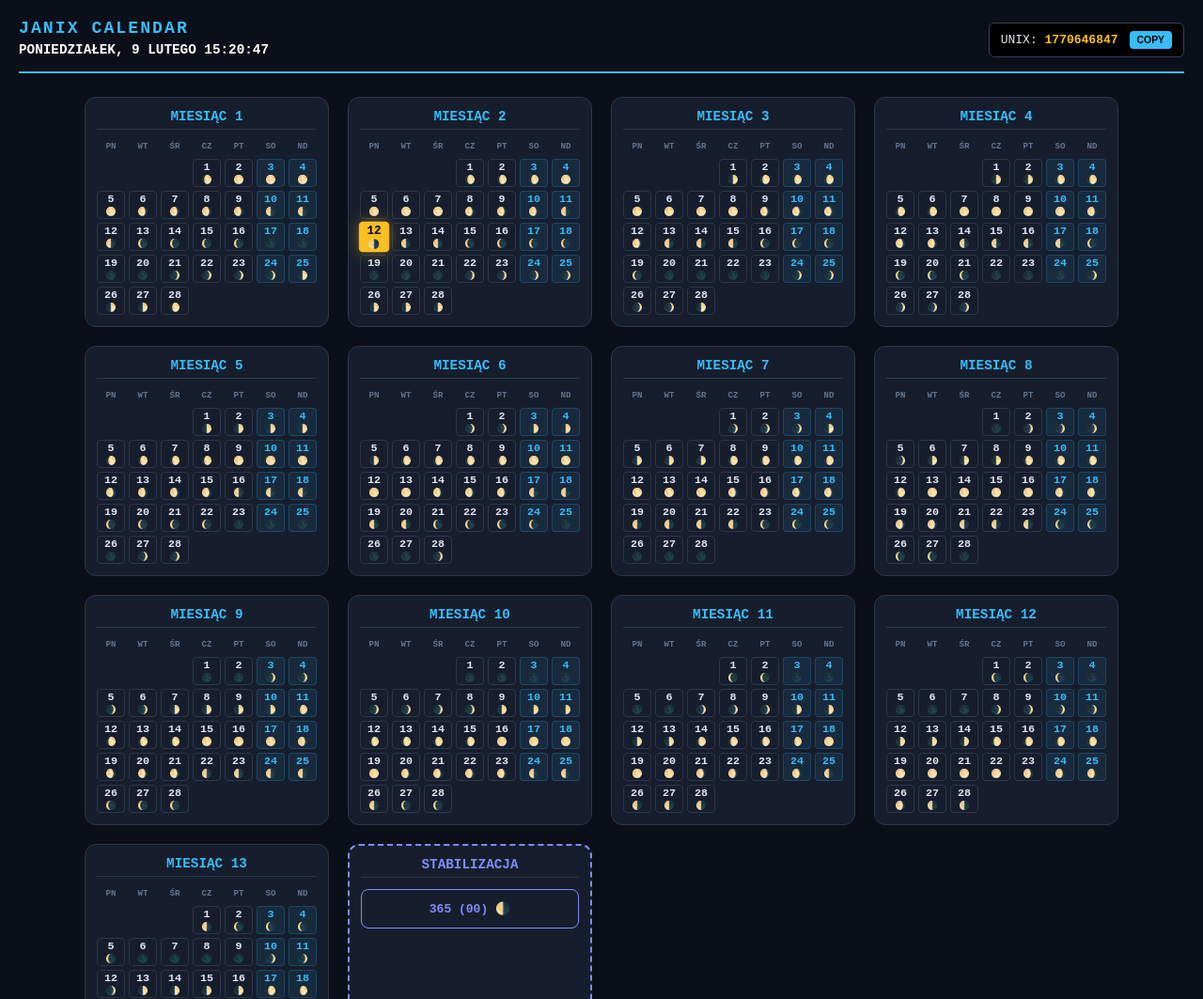
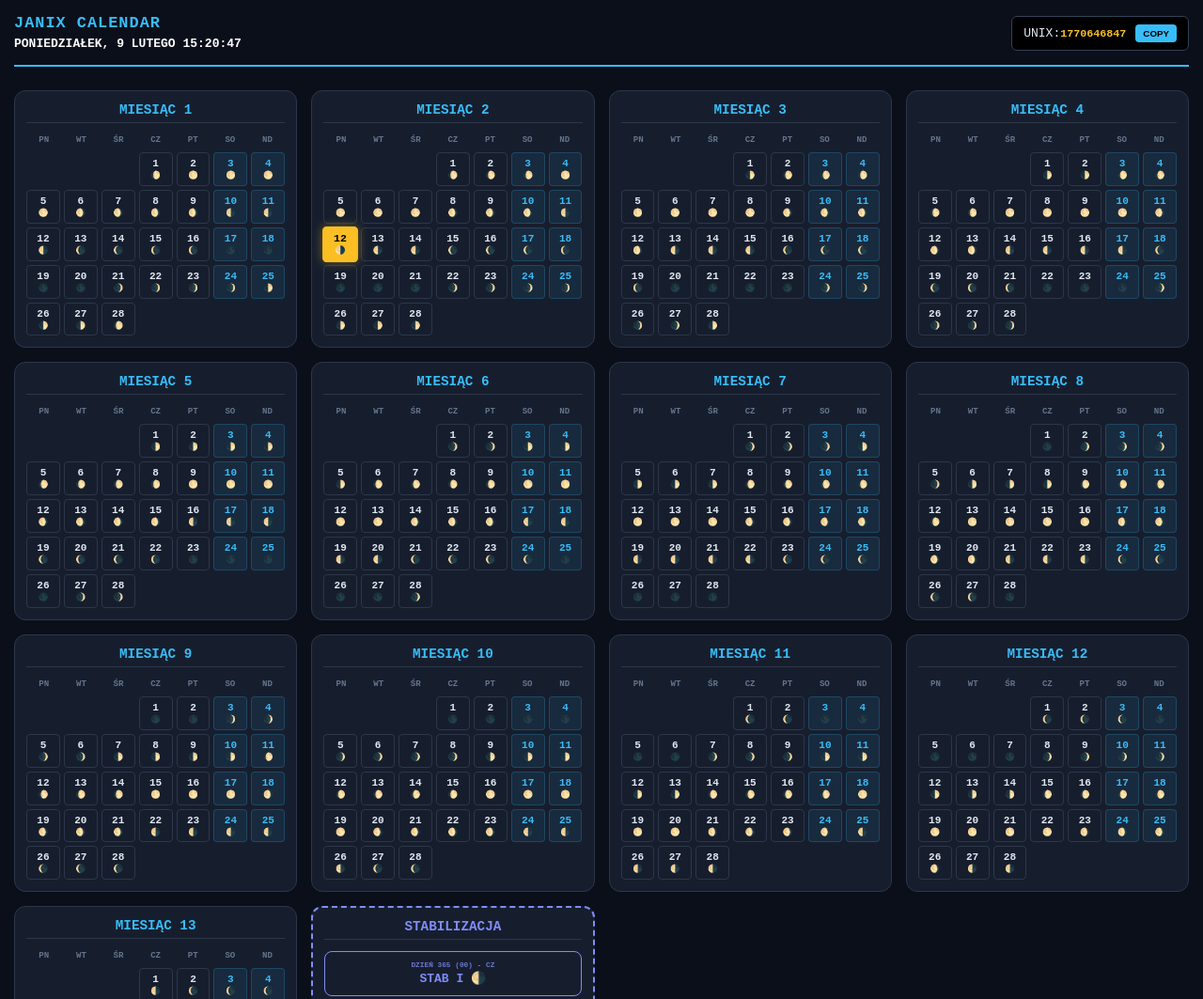
Before and after one commit to janixpl/janixpl.github.io, a plain HTML site: page index.html in a window 1280 px wide. Shown: the top 1063 px of the page at 94% size. Drawn offline with Linux system fonts and the light colour scheme.

Commit message:
Add weekday display for 365/366 day in the year

```diff
--- a/index.html
+++ b/index.html
@@ -21,7 +21,7 @@
                 background: var(--bg);
                 color: var(--text);
                 margin: 0;
-                padding: 20px;
+                padding: 15px;
                 font-size: 13px;
             }
 
@@ -38,12 +38,12 @@
 
             .clock-section h1 {
                 margin: 0;
-                font-size: 1.4em;
-                letter-spacing: 2px;
+                font-size: 1.3em;
+                letter-spacing: 1px;
                 color: var(--accent);
             }
             #cet-clock {
-                font-size: 1.1em;
+                font-size: 1em;
                 color: #fff;
                 font-weight: bold;
                 margin-top: 5px;
@@ -56,18 +56,21 @@
                 border: 1px solid #334155;
                 display: flex;
                 align-items: center;
-                gap: 12px;
+                gap: 10px;
             }
             #ts {
                 color: var(--today);
                 font-weight: bold;
+                font-size: 0.9em;
             }
 
+            /* POPRAWKA GRIDA: Responsywność na telefonie */
             .grid {
                 display: grid;
-                grid-template-columns: repeat(auto-fill, 260px);
-                gap: 20px;
-                justify-content: center;
+                grid-template-columns: repeat(auto-fill, minmax(280px, 1fr));
+                gap: 15px;
+                max-width: 1400px;
+                margin: 0 auto;
             }
 
             .month {
@@ -75,8 +78,8 @@
                 border: 1px solid #2d3748;
                 border-radius: 12px;
                 padding: 12px;
-                width: 260px;
                 box-sizing: border-box;
+                width: 100%; /* Dopasowanie do kolumny grida */
             }
 
             .month-num {
@@ -92,7 +95,7 @@
             .days-header {
                 display: grid;
                 grid-template-columns: repeat(7, 1fr);
-                gap: 4px;
+                gap: 2px;
                 margin-bottom: 8px;
                 color: #64748b;
                 font-size: 0.7em;
@@ -118,11 +121,11 @@
             }
 
             .day-num {
-                font-size: 0.9em;
+                font-size: 0.85em;
                 font-weight: bold;
             }
             .day-moon {
-                font-size: 0.7em;
+                font-size: 0.65em;
                 margin-top: 1px;
             }
 
@@ -143,9 +146,9 @@
                 background: var(--today) !important;
                 color: #000 !important;
                 border-color: var(--today) !important;
-                transform: scale(1.08);
-                z-index: 5;
-                box-shadow: 0 0 15px rgba(251, 191, 36, 0.4);
+                transform: scale(1.05);
+                z-index: 2;
+                box-shadow: 0 0 10px rgba(251, 191, 36, 0.4);
             }
 
             .special {
@@ -153,13 +156,20 @@
             }
             .extra-box {
                 grid-column: span 7;
-                padding: 12px;
+                padding: 10px;
                 margin-top: 5px;
                 border: 1px solid var(--extra);
                 color: var(--extra);
                 text-align: center;
                 border-radius: 8px;
                 font-weight: bold;
+                display: flex;
+                flex-direction: column;
+                gap: 2px;
+            }
+            .extra-label {
+                font-size: 0.6em;
+                opacity: 0.8;
             }
 
             .copy-btn {
@@ -169,8 +179,17 @@
                 padding: 4px 8px;
                 border-radius: 4px;
                 cursor: pointer;
-                font-size: 0.8em;
+                font-size: 0.75em;
                 font-weight: bold;
+            }
+
+            @media (max-width: 350px) {
+                .grid {
+                    grid-template-columns: 1fr;
+                }
+                body {
+                    padding: 10px;
+                }
             }
         </style>
     </head>
@@ -178,10 +197,10 @@
         <div class="top-bar">
             <div class="clock-section">
                 <h1>JANIX CALENDAR</h1>
-                <div id="cet-clock">Ładowanie czasu...</div>
+                <div id="cet-clock">...</div>
             </div>
             <div class="ts-display">
-                <span>UNIX: <span id="ts">0</span></span>
+                <span>UNIX:<span id="ts">0</span></span>
                 <button class="copy-btn" onclick="copyTS()">COPY</button>
             </div>
         </div>
@@ -191,6 +210,7 @@
         <script>
             const MOON_CYCLE = 2551442.8;
             const KNOWN_NEW_MOON = 1705000000;
+            const labels = ["PN", "WT", "ŚR", "CZ", "PT", "SO", "ND"];
 
             function getMoon(ts) {
                 const phase = ((ts - KNOWN_NEW_MOON) % MOON_CYCLE) / MOON_CYCLE;
@@ -210,6 +230,13 @@
                 );
             }
 
+            function getDayName(year, dayOfYear) {
+                const date = new Date(year, 0, dayOfYear);
+                let dayIndex = date.getDay() - 1;
+                if (dayIndex === -1) dayIndex = 6;
+                return labels[dayIndex];
+            }
+
             function update() {
                 const now = new Date();
                 const ts = Math.floor(now.getTime() / 1000);
@@ -217,7 +244,6 @@
                 const isLeap =
                     (year % 4 === 0 && year % 100 !== 0) || year % 400 === 0;
 
-                // AKTUALIZACJA ZEGARA CET
                 document.getElementById("cet-clock").innerText = now
                     .toLocaleString("pl-PL", {
                         timeZone: "Europe/Warsaw",
@@ -241,7 +267,6 @@
                 );
 
                 let html = "";
-                const labels = ["PN", "WT", "ŚR", "CZ", "PT", "SO", "ND"];
 
                 for (let m = 0; m < 13; m++) {
                     html += `<div class="month">
@@ -269,13 +294,25 @@
                     html += `</div></div>`;
                 }
 
-                // Sekcja Stabilizacji
+                // Sekcja Stabilizacji z Dniami Tygodnia
                 const active365 = dayOfYear === 365 ? "today" : "";
                 const active366 = dayOfYear === 366 ? "today" : "";
+
                 html += `<div class="month special">
                 <div class="month-num" style="color:var(--extra)">STABILIZACJA</div>
-                <div class="extra-box ${active365}">365 (00) ${getMoon(ts + (365 - dayOfYear) * 86400)}</div>
-                ${isLeap ? `<div class="extra-box ${active366}">366 (++) ${getMoon(ts + (366 - dayOfYear) * 86400)}</div>` : ""}
+                <div class="extra-box ${active365}">
+                    <span class="extra-label">DZIEŃ 365 (00) - ${getDayName(year, 365)}</span>
+                    <span>STAB I ${getMoon(ts + (365 - dayOfYear) * 86400)}</span>
+                </div>
+                ${
+                    isLeap
+                        ? `
+                <div class="extra-box ${active366}">
+                    <span class="extra-label">DZIEŃ 366 (++) - ${getDayName(year, 366)}</span>
+                    <span>STAB II ${getMoon(ts + (366 - dayOfYear) * 86400)}</span>
+                </div>`
+                        : ""
+                }
             </div>`;
 
                 document.getElementById("calendar-container").innerHTML = html;
```
